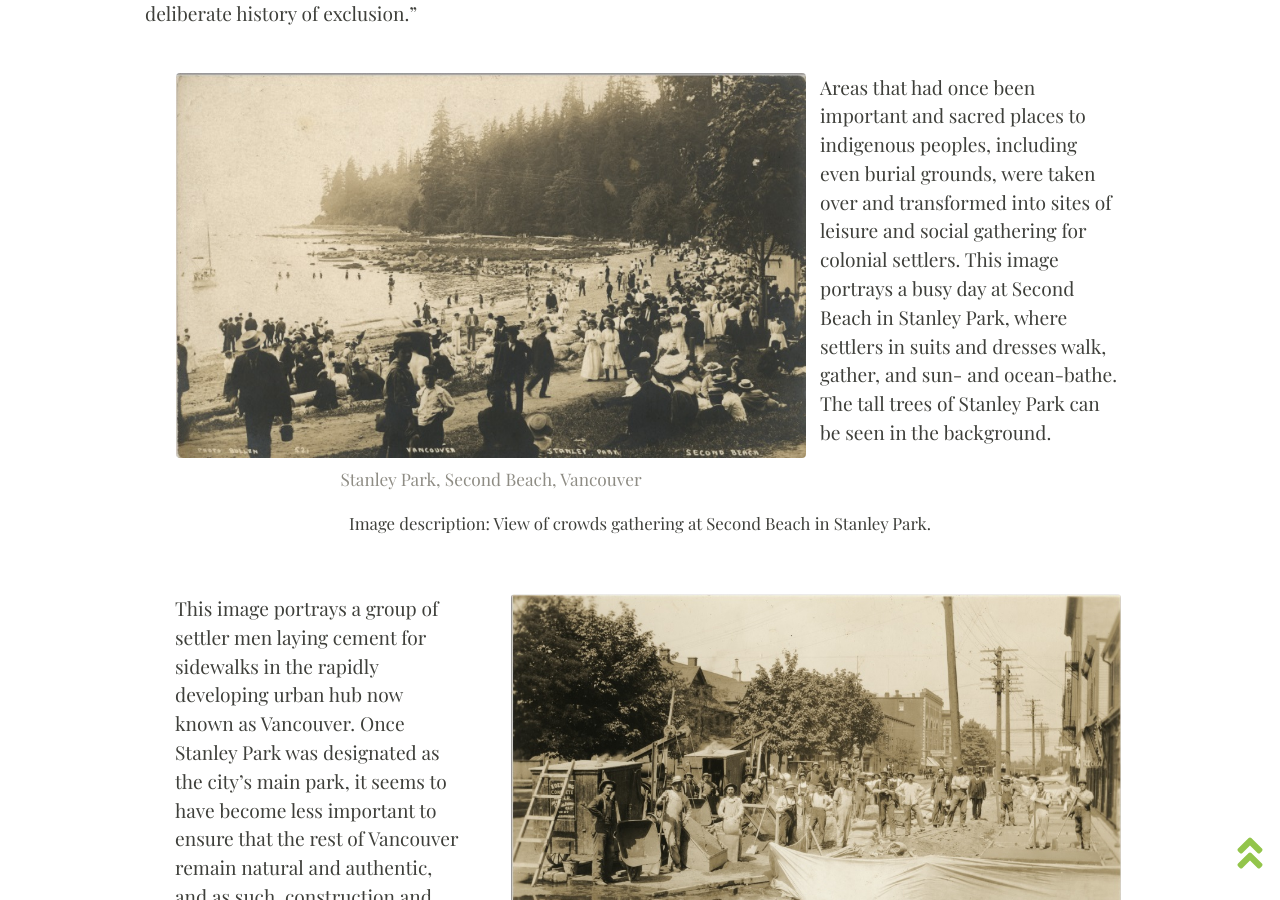
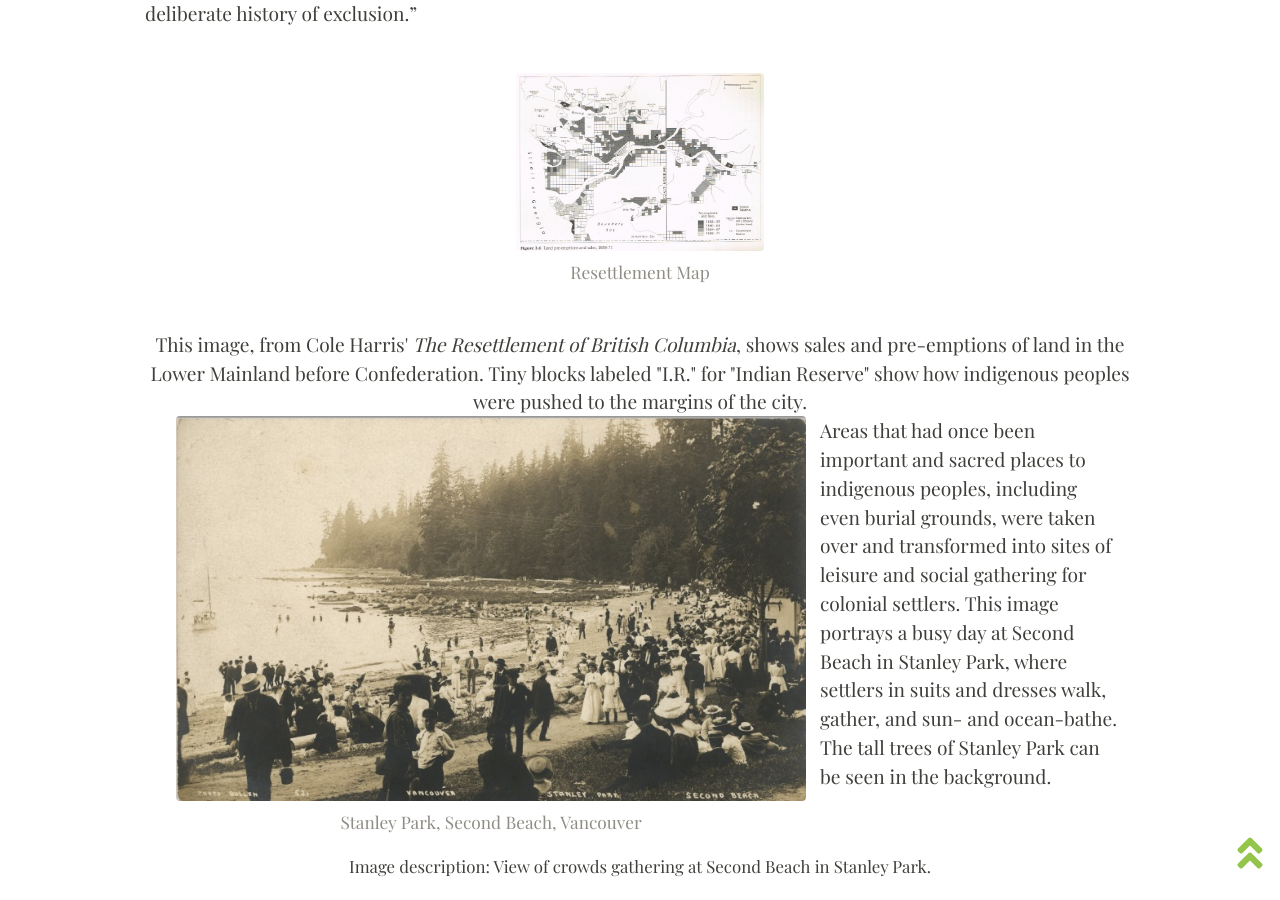
Before and after one commit to ashlynnprasad/langmann-2021, a Jekyll site: the page built from pages/urbandevelopment.md, in a window 1280 px wide and 900 px high, scrolled down 5302 px. Built offline with Jekyll 4.4.1, drawn with Linux system fonts in a browser that asks for light colours; nearby versions of some CDN libraries.

Commit message:
added resettlement map

```diff
--- a/pages/urbandevelopment.md
+++ b/pages/urbandevelopment.md
@@ -93,6 +93,9 @@ permalink: /urbandevelopment.html
   <p style="text-indent: 25px;">In this way, indigenous peoples were forced to watch their traditional and ancestral homelands, such as those pictured in the images above, give way to settlements that they were forcibly excluded from, while any powers they had to seek redress were also stripped away. “The government amended the Indian Act in 1927 making it illegal for us to hire lawyers and hold meetings to pursue land claims. Despite this injustice, First Nations worked together to form the Native Brotherhood of British Columbia and other political organizations to assert our Aboriginal rights.” <br><br>
 <p style="text-indent: 25px;">Jordan Stranger-Ross discusses the idea that there has been a historical “opposition assumed between the civilization cities are imagined to represent, and the imagined savageness of Indigenous people…. There is an idea that the two can’t coexist.”  For this reason, when settlers designated lands for First Nations reserves, those lands were often not centrally located near developing urban hubs. “If you look at where reserves have been placed in this country, they’re largely on the outskirts,” says Ginger Gosnell-Myers. “That’s by design ... we’re looking at a deliberate history of exclusion.” <br><br>
 
+  {% include feature/item-figure.html objectid="langmann038" width="25" %}<br>
+  <center>This image, from Cole Harris' <i>The Resettlement of British Columbia</i>, shows sales and pre-emptions of land in the Lower Mainland before Confederation. Tiny blocks labeled "I.R." for "Indian Reserve" show how indigenous peoples were pushed to the margins of the city.</center>
+
 <div class="container">
   <div class="row">
     <div class="col-sm-8">
```
